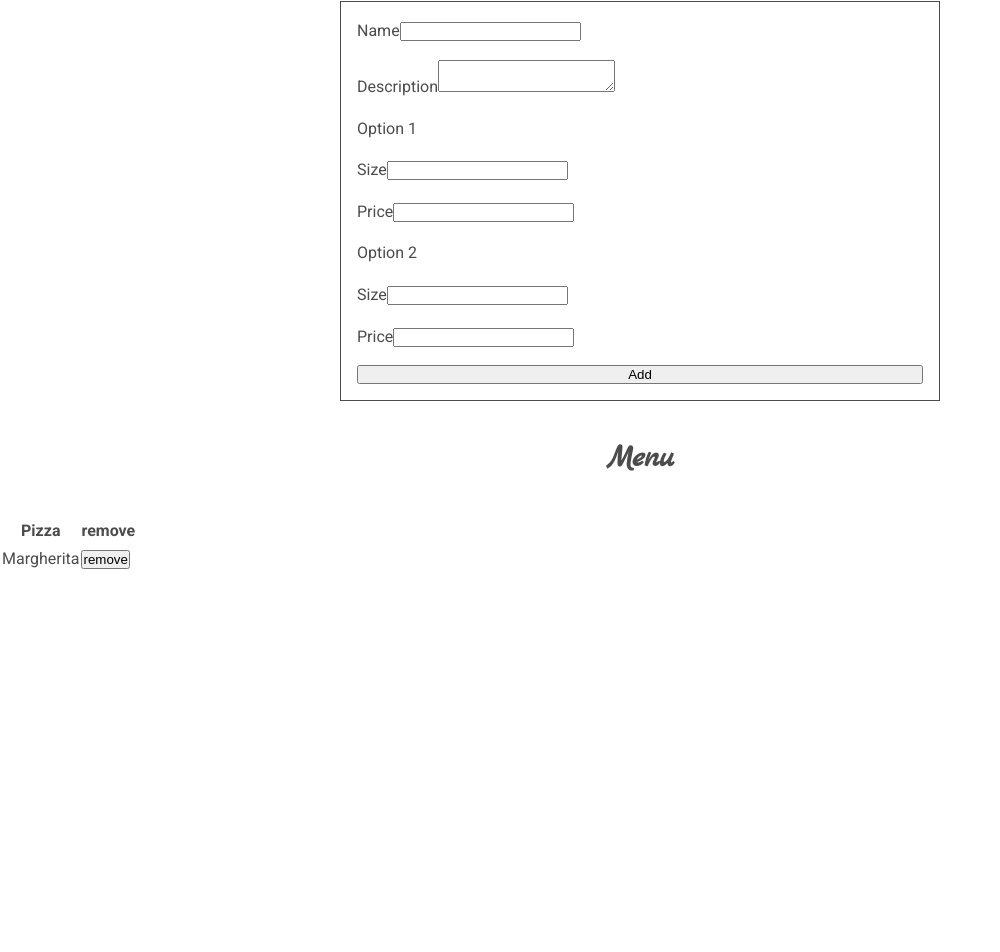
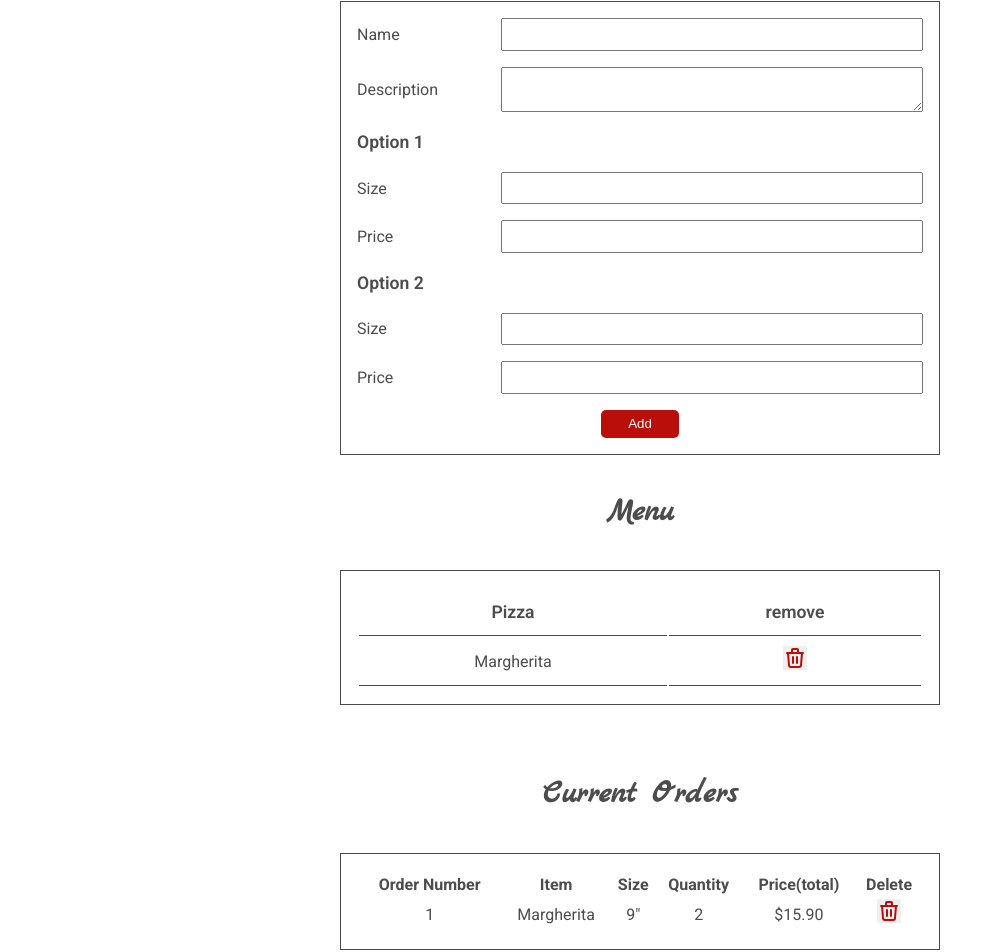
Before and after one commit to RamirezJM/Pizza_App, a Vue app: page /admin in a window 1280 px wide. Shown: the part 847-1799 px from the top of the page, without its empty margins (0-1000 px from the left). Before the commit the page ends 1453 px from the top, so only its background shows below. Built offline with nearby package versions, Linux system fonts and the light colour scheme.

Commit message:
admin view components

```diff
--- a/src/components/admin/NewPizza.vue
+++ b/src/components/admin/NewPizza.vue
@@ -36,9 +36,39 @@ form{
   display: flex;
   flex-direction: column;
   gap: 1em;
+  width: 90%;
   max-width: 600px;
   margin: 0 auto;
   border: 1px solid rgb(76, 76, 76);
   padding: 1em;
 }
+
+.input__field{
+  display: grid;
+  grid-template-columns: repeat(4, 1fr);
+  gap: .5em;
+  align-items: center;
+}
+label{
+  grid-column: 1/2;
+}
+input, textarea{
+  grid-column: 2/5;
+  width: 100%;
+  padding: .5em;
+}
+
+button{
+  width: fit-content;
+  margin: 0 auto;
+  background-color: var(--accent);
+  color: #fff;
+  border: none;
+  border-radius: 5px;
+  padding: .5em 2em;
+}
+p{
+  font-size: 1.1rem;
+  font-weight: 600;
+}
 </style>
--- a/src/components/admin/Orders.vue
+++ b/src/components/admin/Orders.vue
@@ -1,4 +1,51 @@
 <template>
-  <h3>Current Orders</h3>
+  <section class="orders">
+    <h3>Current Orders</h3>
 
+    <table>
+      <thead>
+        <tr>
+          <th>Order Number</th>
+          <th>Item</th>
+          <th>Size</th>
+          <th>Quantity</th>
+          <th>Price(total)</th>
+          <th>Delete</th>
+        </tr>
+      </thead>
+      <tbody>
+        <tr>
+          <td>1</td>
+          <td>Margherita</td>
+          <td>9"</td>
+          <td>2</td>
+          <td>$15.90</td>
+          <td><button><img src="../../assets/images/trash.svg" alt="trash icon"></button></td>
+        </tr>
+      </tbody>
+    </table>
+  </section>
 </template>
+
+<style scoped>
+.orders {
+  overflow-x: auto;
+
+}
+
+table {
+  min-width: 550px;
+}
+
+th,
+td {
+  text-align: center;
+}
+
+
+button {
+  border: none;
+
+}
+
+</style>
--- a/src/components/admin/Pizzas.vue
+++ b/src/components/admin/Pizzas.vue
@@ -10,8 +10,28 @@
     <tbody>
       <tr>
         <td>Margherita</td>
-        <td><button>remove</button></td>
+        <td><button>
+          <img src="../../assets/images/trash.svg" alt="trash icon">
+        </button></td>
       </tr>
     </tbody>
   </table>
 </template>
+
+<style scoped>
+
+th, td{
+  padding: .5em;
+  text-align: center;
+  border-bottom: solid 1px rgb(72, 72, 72);
+
+}
+th{
+  font-size: 1.1rem;
+  font-weight: 600;
+}
+button{
+  border: none;
+}
+
+</style>
--- a/src/style.css
+++ b/src/style.css
@@ -2,6 +2,9 @@
   margin: 0;
   padding: 0;
   box-sizing: border-box;
+}
+:root{
+  --accent: #B90E0A;
 }
 
 body{
@@ -28,3 +31,11 @@ li, a{
   display: block;
   max-width: 100%;
  }
+
+ table{
+  width: 90%;
+  max-width: 600px;
+  margin: 2em auto;
+  padding: 1em;
+  border: solid 1px rgb(72, 72, 72);
+}
--- a/src/views/Admin.vue
+++ b/src/views/Admin.vue
@@ -1,10 +1,18 @@
 <script setup>
 import NewPizza from '../components/admin/NewPizza.vue';
 import Pizzas from '../components/admin/Pizzas.vue';
+import Orders from '../components/admin/Orders.vue';
 </script>
 
 <template>
-  <h3>admin</h3>
-  <NewPizza/>
-  <Pizzas/>
+  <section class="admin">
+    <h3>admin</h3>
+    <NewPizza />
+    <Pizzas />
+    <Orders />
+  </section>
 </template>
+
+<style scoped>
+
+</style>
--- a/src/views/Home.vue
+++ b/src/views/Home.vue
@@ -1,4 +1,54 @@
 <script setup></script>
 <template>
-  <h3>home</h3>
+  <section class="home">
+    <div class="home__info">
+    <h3 class="home__info__title">Hot out of the oven!</h3>
+    <p>Vegetarian Hot Pizza</p>
+    <p>Our signature vegetarian, but with a kick...</p>
+    <router-link :to="{name:'menu'}" class="home__info__link">Let's Order</router-link>
+    </div>
+    <img src="../assets/images/fire.jpg" alt="pizza on oven" class="home__img">
+  </section>
 </template>
+
+<style scoped>
+.home{
+  width: 90%;
+  padding: 1em;
+  margin: 0 auto;
+  display: flex;
+  flex-direction: column;
+  gap: 1em;
+}
+.home__info{
+  display: flex;
+  flex-direction: column;
+  align-items: center;
+  gap: 1em;
+}
+
+.home__info__title{
+  color: var(--accent);
+}
+
+.home__img{
+  width: 100;
+  border-radius: 5px;
+}
+.home__info__link{
+  text-decoration: underline;
+  text-underline-offset: .2em;
+  font-size: 1.3rem;
+  font-weight: 600;
+}
+
+@media (min-width:800px){
+  .home{
+    flex-direction: row;
+    justify-content: space-between;
+  }
+  .home__img{
+    width: 50%;
+  }
+}
+</style>
```
Also changed, not shown: src/assets/images/trash.svg (added).
